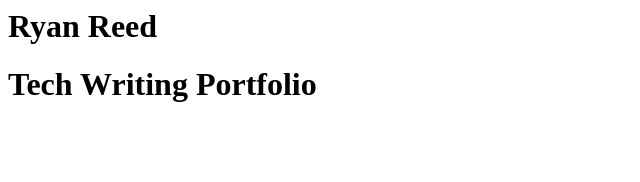
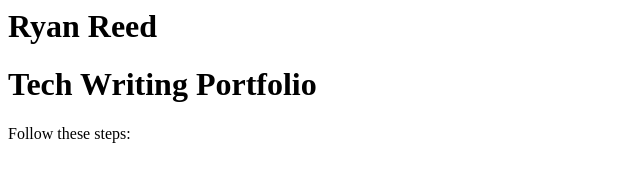
Before and after one commit to ryreed/ryreed.github.io, a plain HTML site: page index.html in a window 1280 px wide. Shown: the whole page, without its empty margins (0-640 px from the left). Drawn offline with Linux system fonts and the light colour scheme.

Commit message:
Update index.html

```diff
--- a/index.html
+++ b/index.html
@@ -1,2 +1,3 @@
 <h1>Ryan Reed</h1>
 <h1>Tech Writing Portfolio</h1>
+<p>Follow these steps:</p>
```
